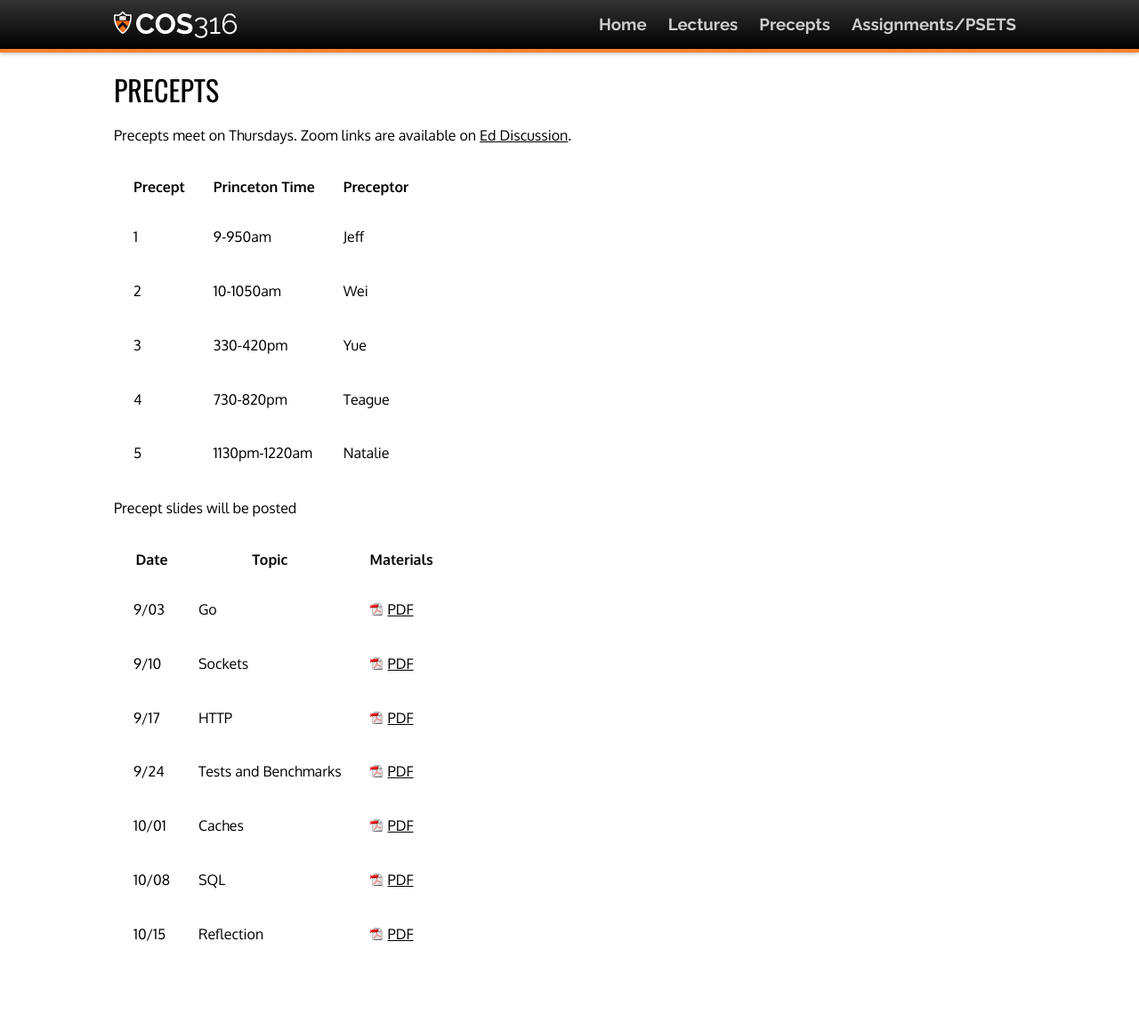
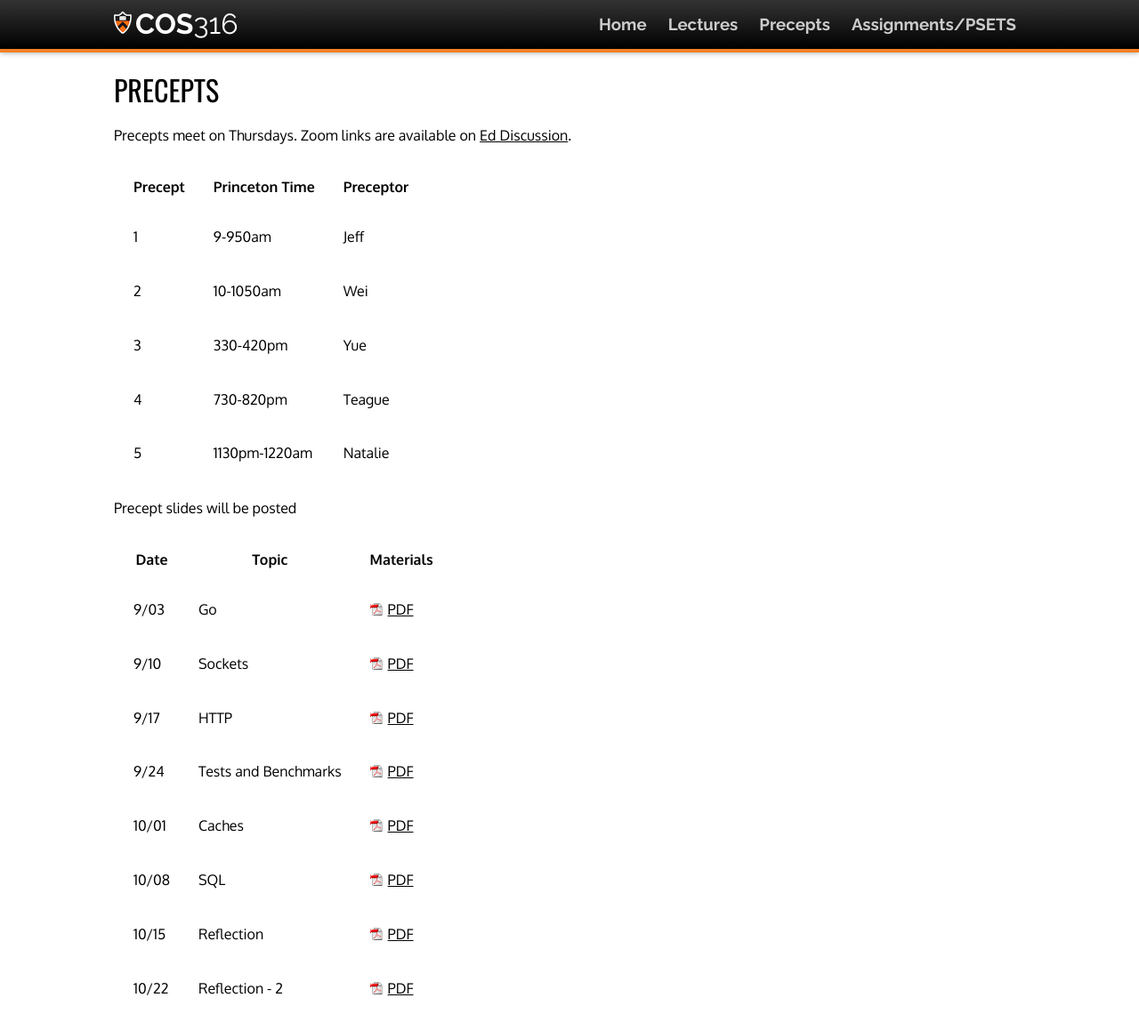
Before and after one commit to cos316/cos316-web, a Jekyll site: the page built from precepts.md, in a window 1280 px wide and 1206 px high. Shown: the top 1158 px of the window at 89% size. Built offline with Jekyll 4.4.1, drawn with Linux system fonts in a browser that asks for light colours; nearby versions of some CDN libraries.

Commit message:
upload precept slides

```diff
--- a/precepts.md
+++ b/precepts.md
@@ -24,3 +24,4 @@ Precept slides will be posted
 | 10/01 | Caches   | [PDF](/precepts/Cache-Eviction.pdf) |
 | 10/08 | SQL      | [PDF](/precepts/SQL.pdf) |
 | 10/15 | Reflection | [PDF](/precepts/Reflection1.pdf) |
+| 10/22 | Reflection - 2 | [PDF](/precepts/Reflection2.pdf) |
```
Also changed, not shown: 1 other file.
